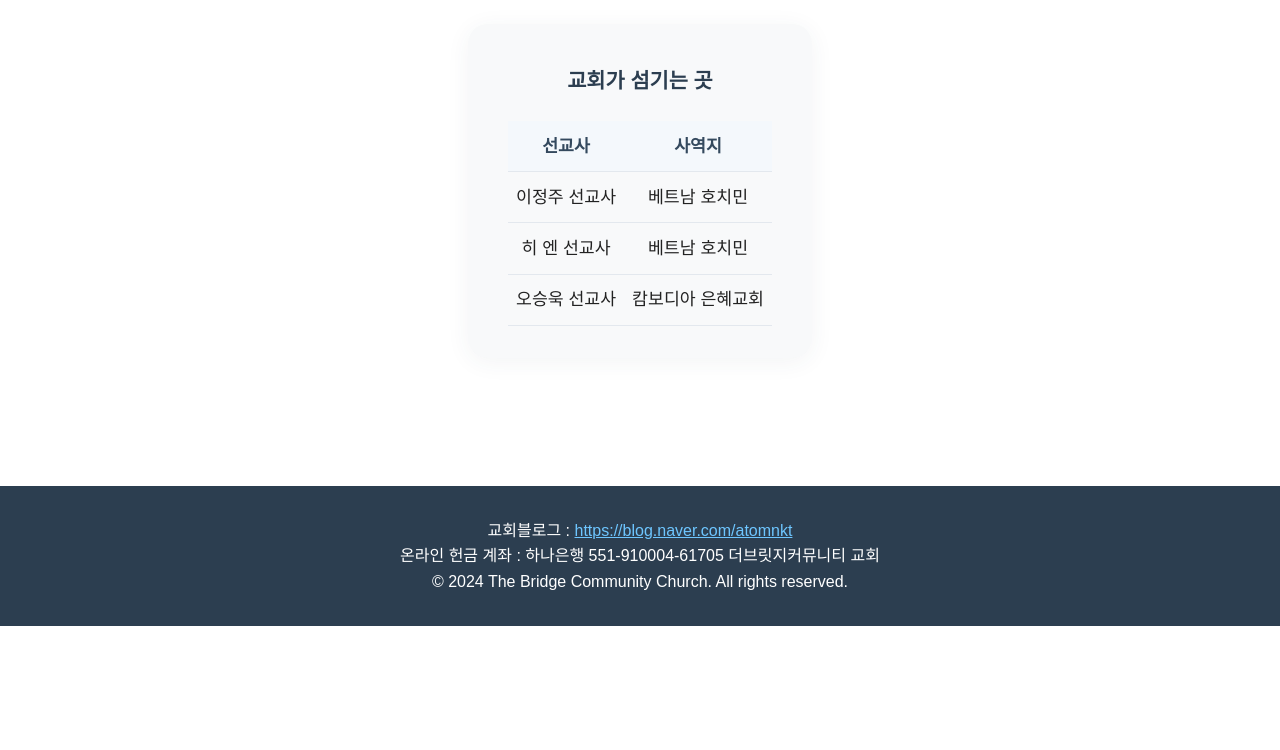
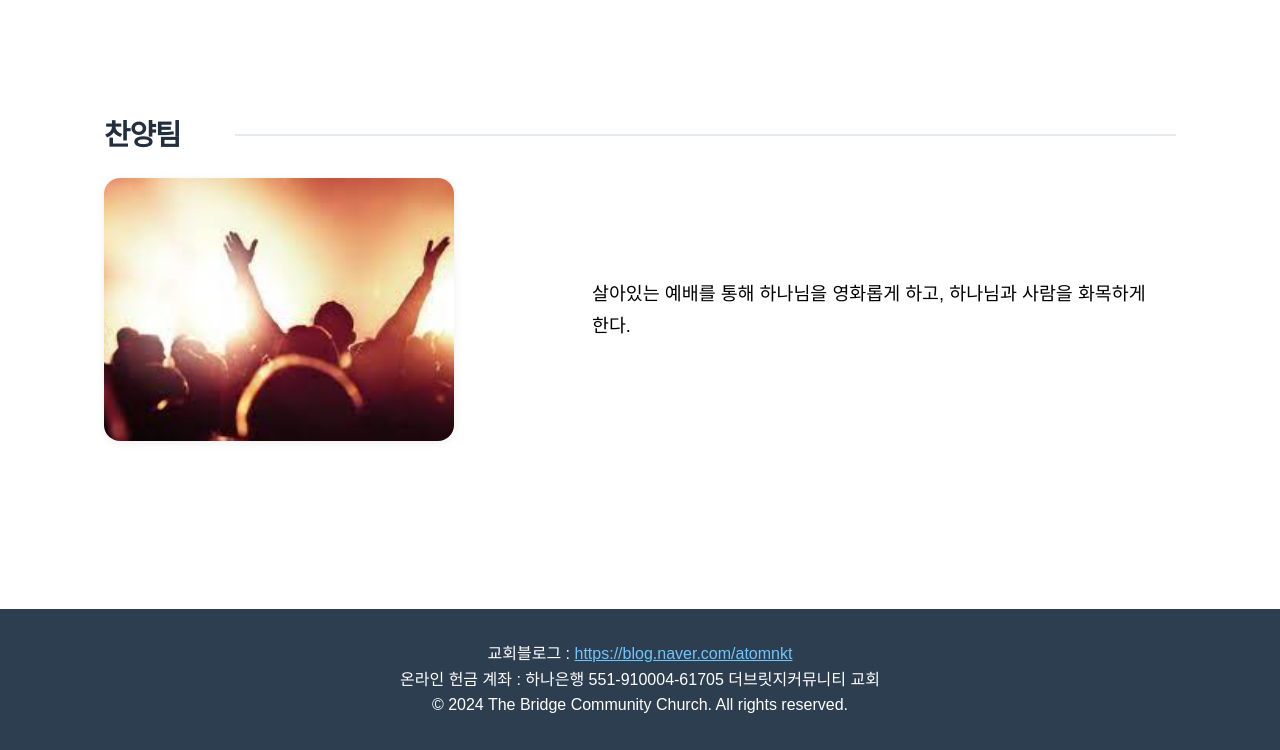
Before and after one commit to nayejun0218/The_Bridge_Community_Church_Website, a plain HTML site: page page/community/ministries.html in a window 1280 px wide. Shown: the part 203-953 px from the top of the page. Before the commit the page ends 829 px from the top, so only its background shows below. Drawn offline with Linux system fonts and the light colour scheme.

Commit message:
사역 페이지 수정

```diff
--- a/page/community/ministries.html
+++ b/page/community/ministries.html
@@ -3,39 +3,35 @@
 <head>
   <meta charset="UTF-8">
   <meta name="viewport" content="width=device-width, initial-scale=1.0">
-  <title>사역 - The Bridge Community Church</title>
+  <title>부서/팀 소개 - The Bridge Community Church</title>
   <link rel="stylesheet" href="/style/style.css">
   <link rel="stylesheet" href="/style/community.css">
+  <link rel="stylesheet" href="/style/about.css">
 </head>
 <body>
   <div id="header"></div>
-  <main>
-    <section class="ministries">
-      <h2>사역</h2>
-      <div class="missions-served">
-        <div class="missions-card">
-          <h3>교회가 섬기는 곳</h3>
-          <table>
-            <tr>
-              <th>선교사</th>
-              <th>사역지</th>
-            </tr>
-            <tr>
-              <td>이정주 선교사</td>
-              <td>베트남 호치민</td>
-            </tr>
-            <tr>
-              <td>히 엔 선교사</td>
-              <td>베트남 호치민</td>
-            </tr>
-            <tr>
-              <td>오승욱 선교사</td>
-              <td>캄보디아 은혜교회</td>
-            </tr>
-          </table>
+  <main class="preview-main">
+      <section class="preview-hero">
+        <div class="preview-hero-text">
+          <h1>부서/팀 소개</h1>
+        </div>
+      </section>
+
+    <section class="preview-section">
+      <h2>찬양팀</h2>
+      <div class="preview-twocol">
+        <div class="preview-twocol-img">
+          <img src="/images/vision/worship.jpg" alt="성경말씀" class="preview-img-set">
+        </div>
+        <div class="preview-twocol-desc">
+          <p>
+            살아있는 예배를 통해 하나님을 영화롭게 하고, 하나님과 사람을 화목하게 한다.
+          </p>
         </div>
       </div>
     </section>
+
+
   </main>
   <div id="footer"></div>
   <script>
```
Also changed, not shown: index.html (+1 -1 lines), page/about/location.html (+1 -1 lines), page/sharing/sermon.html (+2 -2 lines).
